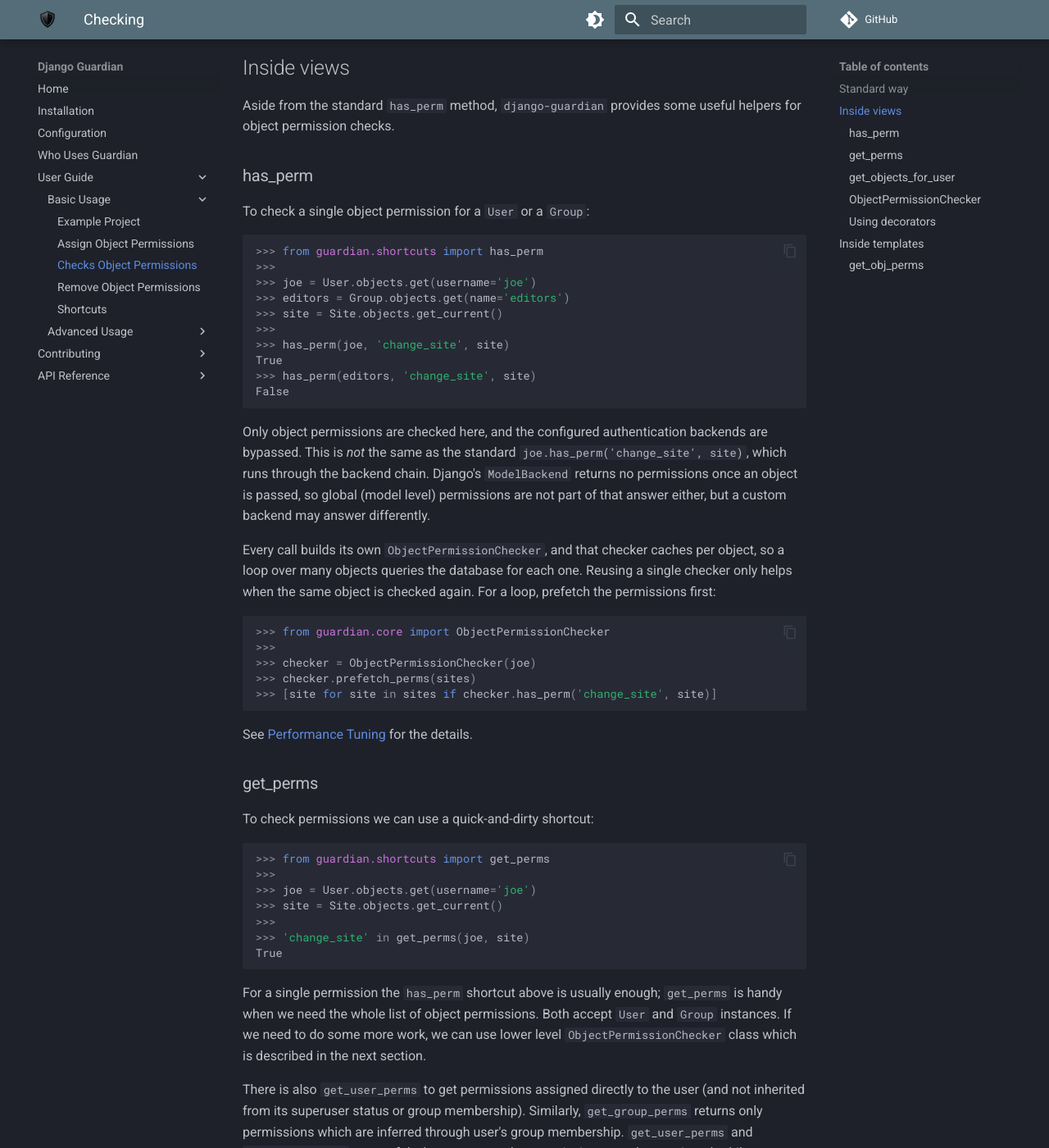
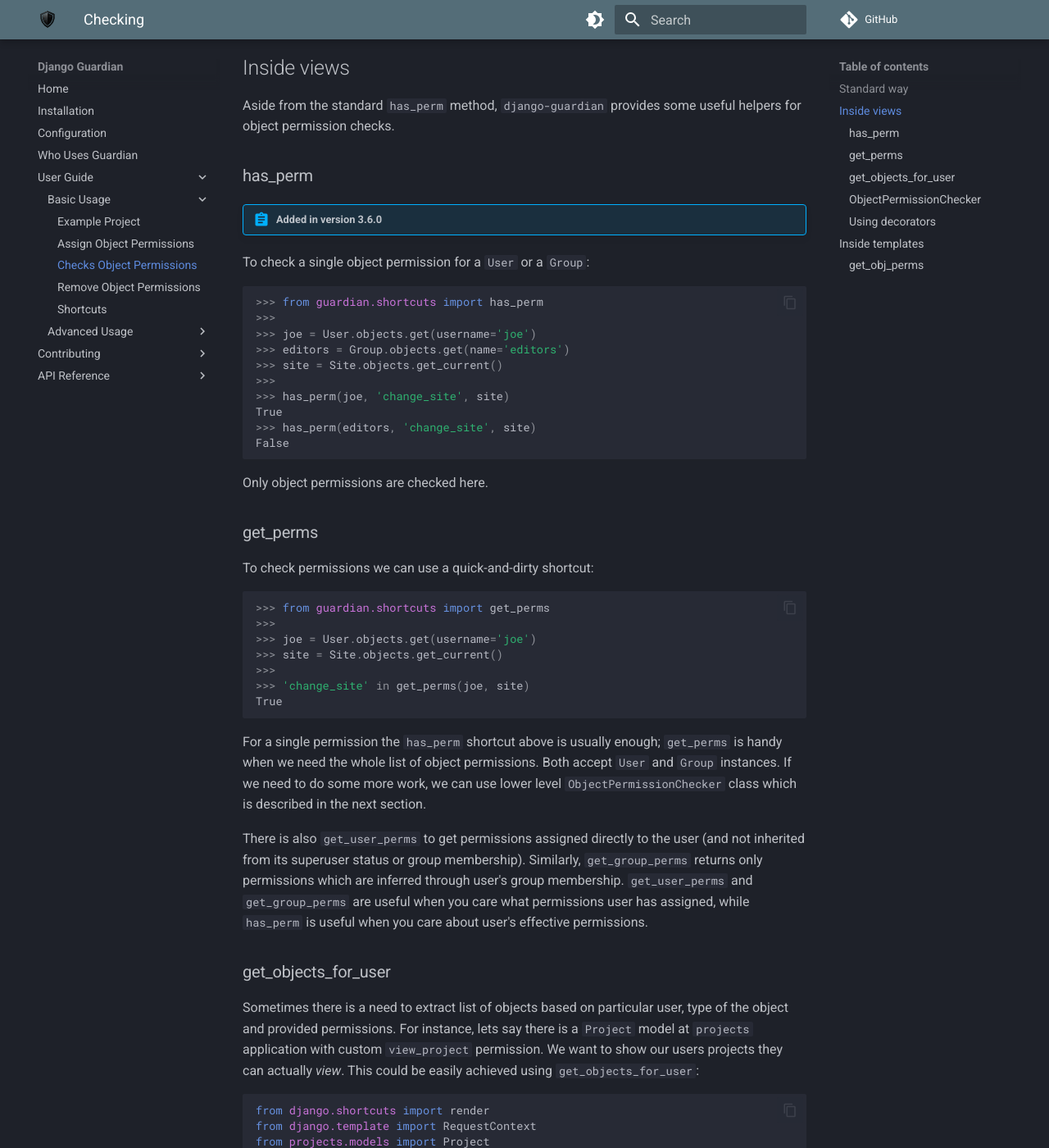
Before and after one commit to django-guardian/django-guardian, an MkDocs documentation site: the page built from docs/userguide/checks.md, in a window 1280 px wide and 1400 px high, scrolled down 819 px. Shown: the whole window at 82% size. Built offline with MkDocs 1.6.1 and Material for MkDocs 9.7.7, drawn with Linux system fonts in a browser that asks for light colours; plug-ins that fetch from the network failed and are left out; comment, search, counter and statistics services are not loaded.

Commit message:
Mark the new has_perm API with the release it ships in

````diff
--- a/docs/userguide/checks.md
+++ b/docs/userguide/checks.md
@@ -49,6 +49,8 @@
 
 ### has_perm
 
+!!! abstract "Added in version 3.6.0"
+
 To check a single object permission for a `User` or a `Group`:
 
 ```python
@@ -64,27 +66,7 @@
 False
 ```
 
-Only object permissions are checked here, and the configured authentication
-backends are bypassed. This is *not* the same as the standard
-`joe.has_perm('change_site', site)`, which runs through the backend chain.
-Django's `ModelBackend` returns no permissions once an object is passed, so
-global (model level) permissions are not part of that answer either, but a
-custom backend may answer differently.
-
-Every call builds its own `ObjectPermissionChecker`, and that checker caches per
-object, so a loop over many objects queries the database for each one. Reusing a
-single checker only helps when the same object is checked again. For a loop,
-prefetch the permissions first:
-
-```python
->>> from guardian.core import ObjectPermissionChecker
->>>
->>> checker = ObjectPermissionChecker(joe)
->>> checker.prefetch_perms(sites)
->>> [site for site in sites if checker.has_perm('change_site', site)]
-```
-
-See [Performance Tuning](performance.md) for the details.
+Only object permissions are checked here.
 
 ### get_perms
 
````
Also changed, not shown: docs/userguide/custom-group-model.md (+4 -1 lines), docs/userguide/shortcuts.md (+4 -5 lines), docs/userguide/upgrading-to-direct-foreign-keys.md (+8 -8 lines).
